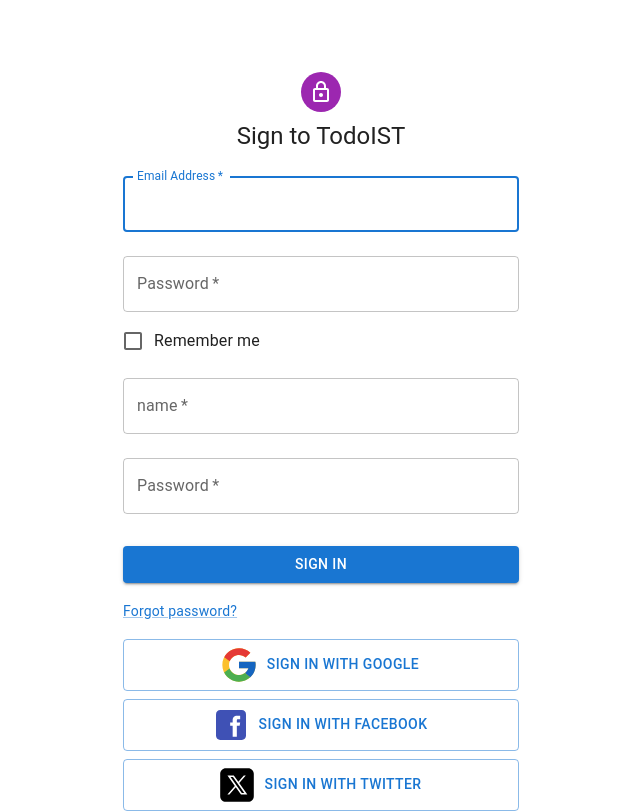
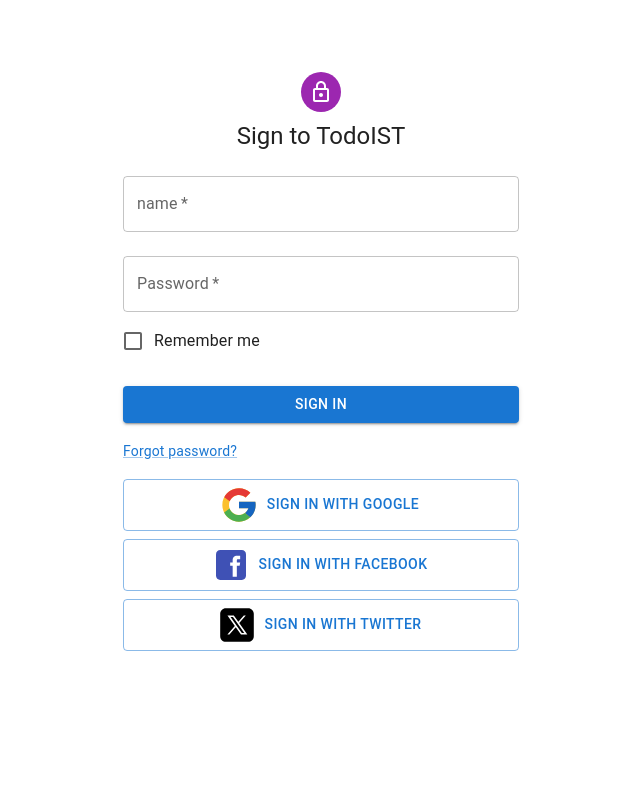
Before and after one commit to dishafaujdar/todo, a React (Vite) app: page /signup in a window 1280 px wide. Shown: the whole page, without its empty margins (319-959 px from the left). Built offline with nearby package versions, Linux system fonts and the light colour scheme.

Commit message:
level2:3

```diff
--- a/src/frontend/level2/Signup.jsx
+++ b/src/frontend/level2/Signup.jsx
@@ -25,17 +25,17 @@
 
   const[navigate,setNavigate]=useState(false);
   const[formdata,setFormdata]=useState({
-    email:[],
+    name:[],
     password:[]
   })
 
-  useEffect(()=>{
-    if(navigate){
-      Navigate('/newtodo')
-    }
-  },[navigate,Navigate]);
+  // useEffect(()=>{
+  //   if(navigate){
+  //     Navigate('/newtodo')
+  //   }
+  // },[navigate,Navigate]);
 
-  const handlenav=(e)=>{
+  const handleinput=(e)=>{
     e.preventDefault();
     const{name,value}=e.target;
 
@@ -43,7 +43,37 @@
       ...formdata,
       [name]:value,
     })
-    setNavigate(true)
+  }
+  const handleSubmit= async (e)=>{
+    e.preventDefault();
+    try{
+      const response = await fetch('http://localhost:3000/signup',{
+        method:'POST',
+        headers:{'Content-Type':'application/json'},
+        body: JSON.stringify(formdata),
+      });
+
+      if (!response.ok) {
+        const errorData = await response.json();
+        throw new Error(errorData.message || 'Something went wrong');
+      }
+      else if (response.ok){
+        const data=await response.json()
+        localStorage.setItem('token', data.token);
+        Navigate('/newtodo');
+      }else {
+        alert(data.message);
+      }
+    } catch (error) {
+      console.error('Error:', error);
+      alert('An error occurred. Please try again.');
+    }if (!response.ok) {
+            const errorData = await response.json();
+            throw new Error(errorData.message || 'Something went wrong');
+        }
+
+
+    setNavigate(true);
   }
 
   return (
@@ -64,34 +94,8 @@
           <Typography component="h1" variant="h5">
             Sign to TodoIST
           </Typography>
-          <Box component="form" noValidate sx={{ mt: 1 }}>
+          <Box component="form" noValidate sx={{ mt: 1 }} onSubmit={handleSubmit}>
             <TextField
-              margin="normal"
-              required
-              fullWidth
-              id="email"
-              label="Email Address"
-              name="email"
-              autoComplete="email"
-              autoFocus
-            />
-            <TextField
-              margin="normal"
-              required
-              fullWidth
-              name="password"
-              label="Password"
-              type="password"
-              id="password"
-              autoComplete="current-password"
-            />
-            <FormControlLabel
-              control={<Checkbox value="remember" color="primary" />}
-              label="Remember me"
-            />
-            <form onSubmit={handlenav}>
-
-              <TextField
               margin="normal"
               required
               fullWidth
@@ -101,7 +105,9 @@
               id="name"
               autoComplete="name"
               value={formdata.name}
-              onChange={handlenav}></TextField>
+              onChange={handleinput}
+
+              ></TextField>
 
               <TextField
                 margin="normal"
@@ -113,8 +119,13 @@
                 id="password"
                 autoComplete="current-password"
                 value={formdata.password}
-                onChange={handlenav}
-              ></TextField>
+                onChange={handleinput}
+                ></TextField>
+
+              <FormControlLabel
+              control={<Checkbox value="remember" color="primary" />}
+              label="Remember me"
+              />
               <Button
                 type="submit"
                 fullWidth
@@ -123,7 +134,7 @@
               >
                 Sign In
               </Button>
-            </form>
+
             <Grid container>
               <Grid item xs>
                 <Link href="#" variant="body2">
```
Also changed, not shown: src/auth.js (+28 -19 lines), src/frontend/level2/Login.jsx (+0 -42 lines).
